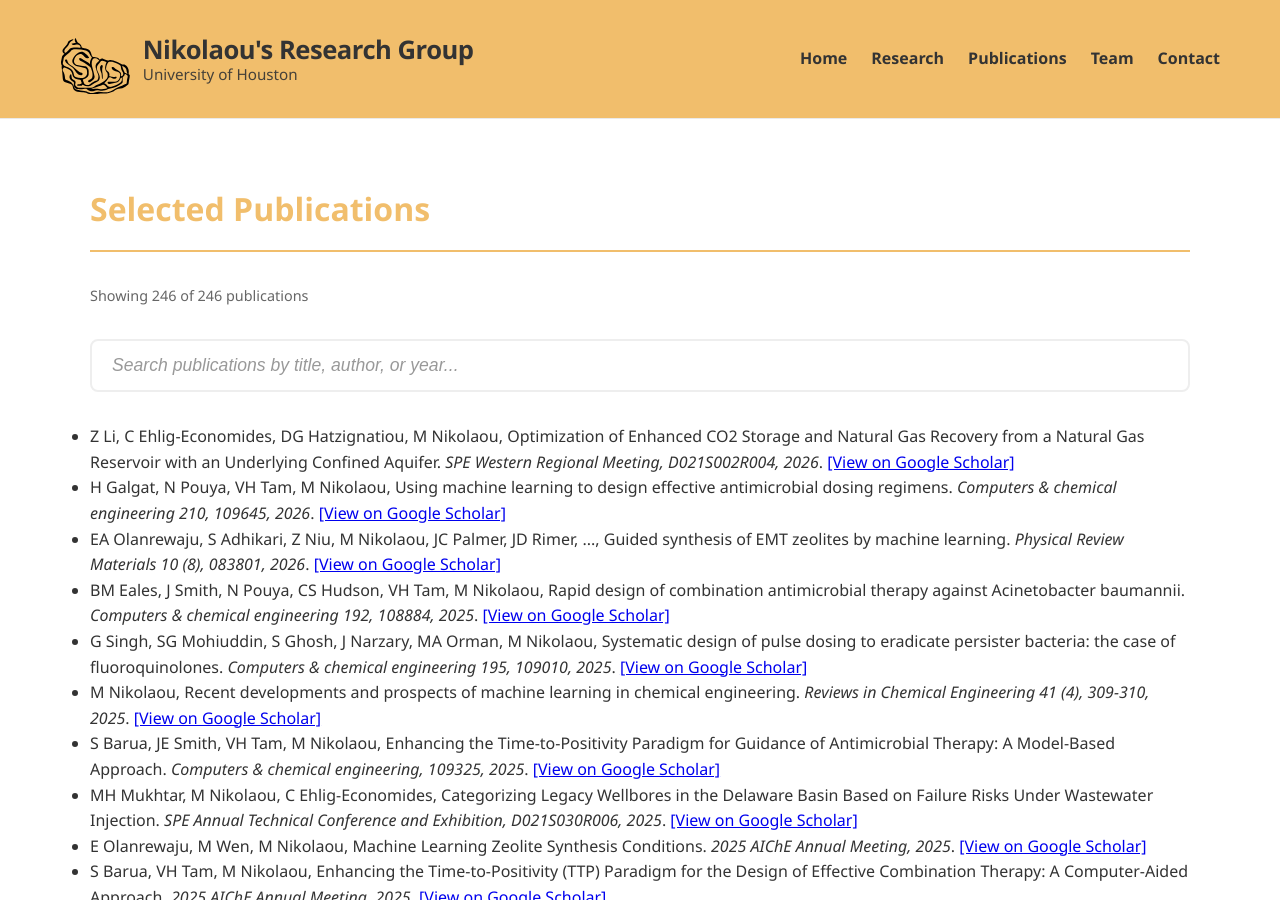
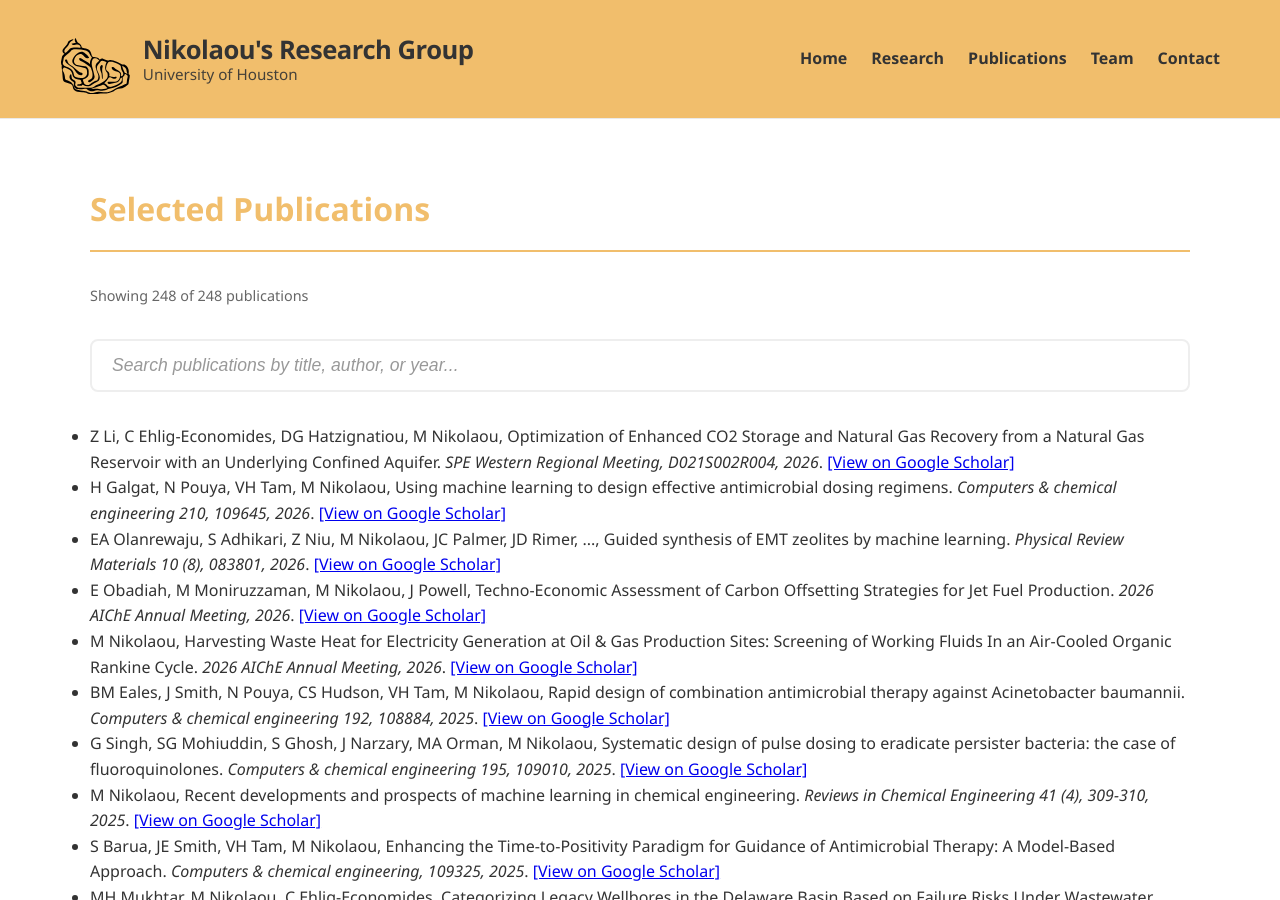
Before and after one commit to GALGAT/nikolaou-lab, a Jekyll site: the page built from publications.html, in a window 1280 px wide and 900 px high. Built offline with Jekyll 4.4.1, drawn with Linux system fonts in a browser that asks for light colours.

Commit message:
Automated Google Scholar update via SerpApi

```diff
--- a/_data/publications.yml
+++ b/_data/publications.yml
@@ -1,3 +1,14 @@
+- title: 'Harvesting Waste Heat for Electricity Generation at Oil & Gas Production
+    Sites: Screening of Working Fluids In an Air-Cooled Organic Rankine Cycle'
+  year: '2026'
+  author: M Nikolaou
+  journal: 2026 AIChE Annual Meeting, 2026
+  url: https://scholar.google.com/citations?view_op=view_citation&hl=en&user=mLs4L3UAAAAJ&pagesize=100&sortby=pubdate&citation_for_view=mLs4L3UAAAAJ:mNrWkgRL2YcC
+- title: Techno-Economic Assessment of Carbon Offsetting Strategies for Jet Fuel Production
+  year: '2026'
+  author: E Obadiah, M Moniruzzaman, M Nikolaou, J Powell
+  journal: 2026 AIChE Annual Meeting, 2026
+  url: https://scholar.google.com/citations?view_op=view_citation&hl=en&user=mLs4L3UAAAAJ&pagesize=100&sortby=pubdate&citation_for_view=mLs4L3UAAAAJ:4vMrXwiscB8C
 - title: Guided synthesis of EMT zeolites by machine learning
   year: '2026'
   author: EA Olanrewaju, S Adhikari, Z Niu, M Nikolaou, JC Palmer, JD Rimer, ...
@@ -557,12 +568,12 @@
   year: '2010'
   author: P Bhagunde, KT Chang, R Singh, V Singh, KW Garey, M Nikolaou, ...
   journal: Antimicrobial agents and chemotherapy 54 (11), 4739-4743, 2010
-  url: https://scholar.google.com/citations?view_op=view_citation&hl=en&user=mLs4L3UAAAAJ&pagesize=100&sortby=pubdate&citation_for_view=mLs4L3UAAAAJ:NMxIlDl6LWMC
+  url: https://scholar.google.com/citations?view_op=view_citation&hl=en&user=mLs4L3UAAAAJ&cstart=100&pagesize=100&sortby=pubdate&citation_for_view=mLs4L3UAAAAJ:NMxIlDl6LWMC
 - title: Automatic control of managed pressure drilling
   year: '2010'
   author: "\xD8 Breyholtz, G Nygaard, M Nikolaou"
   journal: Proceedings of the 2010 American Control Conference, 442-447, 2010
-  url: https://scholar.google.com/citations?view_op=view_citation&hl=en&user=mLs4L3UAAAAJ&pagesize=100&sortby=pubdate&citation_for_view=mLs4L3UAAAAJ:R3hNpaxXUhUC
+  url: https://scholar.google.com/citations?view_op=view_citation&hl=en&user=mLs4L3UAAAAJ&cstart=100&pagesize=100&sortby=pubdate&citation_for_view=mLs4L3UAAAAJ:R3hNpaxXUhUC
 - title: All Rights Reserved.
   year: '2010'
   author: K Abrams, KS Buchanan, MA Case, D NeJaime, SK Katyal, T Ruskola
@@ -1128,13 +1139,13 @@
   year: '1996'
   author: V Hanagandi, H Ploehn, M Nikolaou
   journal: Chemical engineering science 51 (7), 1071-1078, 1996
-  url: https://scholar.google.com/citations?view_op=view_citation&hl=en&user=mLs4L3UAAAAJ&cstart=100&pagesize=100&sortby=pubdate&citation_for_view=mLs4L3UAAAAJ:M3ejUd6NZC8C
+  url: https://scholar.google.com/citations?view_op=view_citation&hl=en&user=mLs4L3UAAAAJ&cstart=200&pagesize=100&sortby=pubdate&citation_for_view=mLs4L3UAAAAJ:M3ejUd6NZC8C
 - title: Rigorous design of robust predictive controllers for processes with more
     inputs than outputs
   year: '1996'
   author: H Sarimveis, H Genceli, M Nikolaou
   journal: Computers & chemical engineering 20, S1065-S1070, 1996
-  url: https://scholar.google.com/citations?view_op=view_citation&hl=en&user=mLs4L3UAAAAJ&cstart=100&pagesize=100&sortby=pubdate&citation_for_view=mLs4L3UAAAAJ:M05iB0D1s5AC
+  url: https://scholar.google.com/citations?view_op=view_citation&hl=en&user=mLs4L3UAAAAJ&cstart=200&pagesize=100&sortby=pubdate&citation_for_view=mLs4L3UAAAAJ:M05iB0D1s5AC
 - title: Constrained model predictive control with simultaneous identification using
     wavelets
   year: '1996'
```
